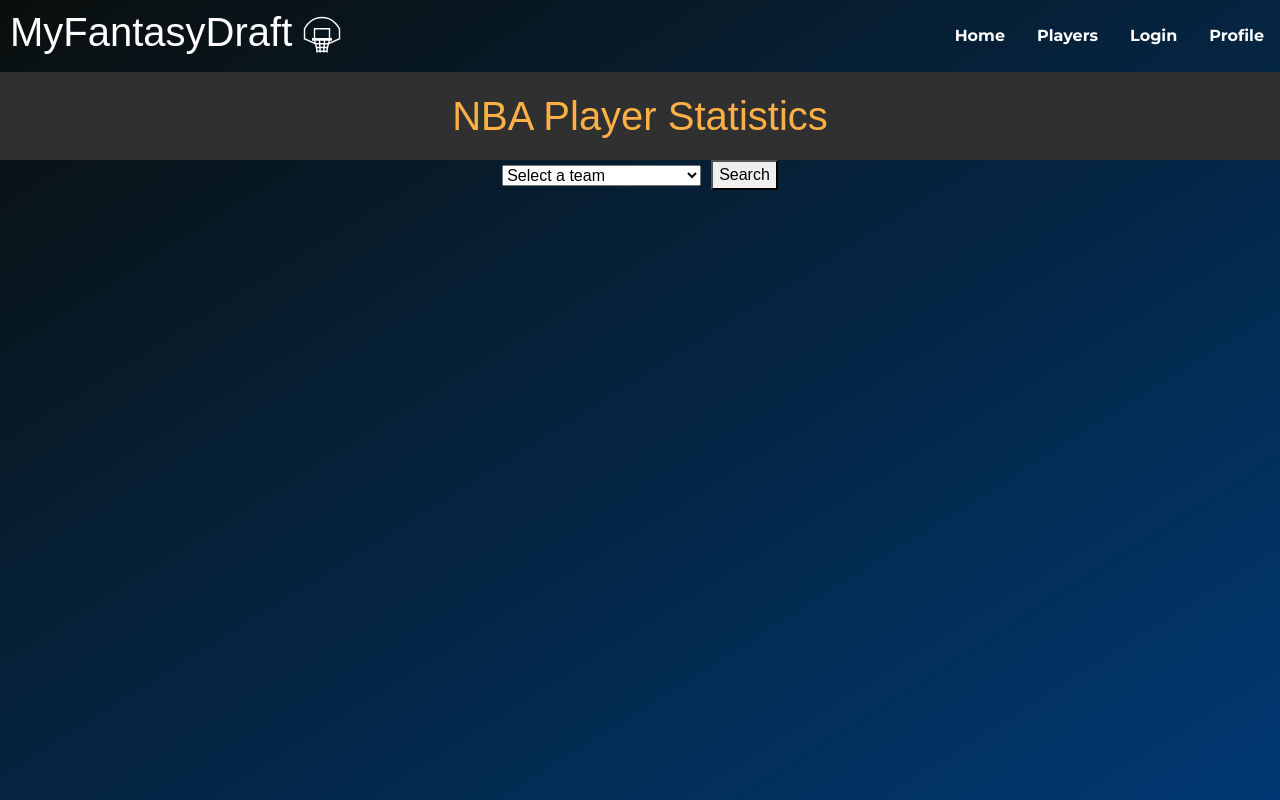
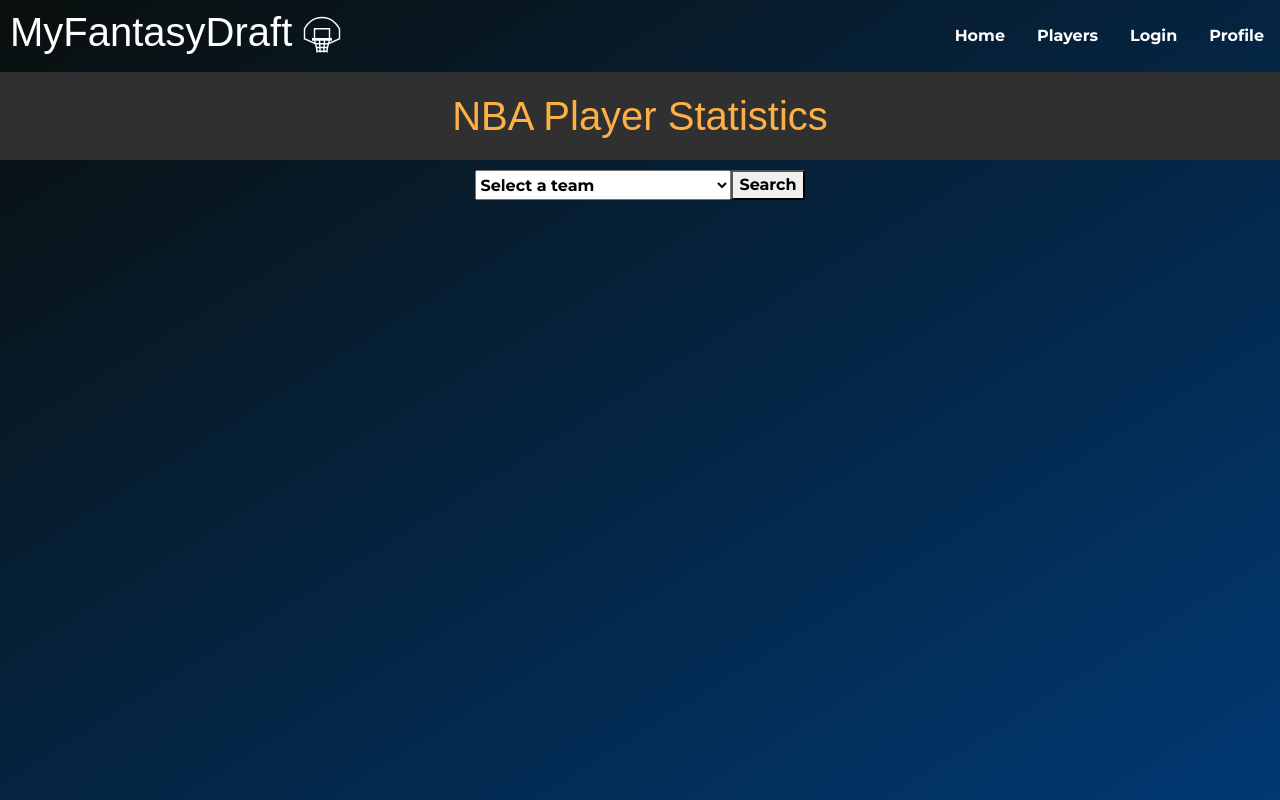
Before and after one commit to DevonMcfarlen/MyFantasyDraft, a React (Vite) app in the folder client/: page /players in a window 1280 px wide. Built offline with nearby package versions, Linux system fonts and the light colour scheme; a web font is replaced by a local one.

Commit message:
edited cards searchbar/card button

```diff
--- a/client/src/pages/Cards.jsx
+++ b/client/src/pages/Cards.jsx
@@ -108,7 +108,7 @@ function Cards(props) {
                             <p>Avg assists: { !playerStorage.find(obj => {return obj.id == props.teamPlayers[i].id}) ? ('') : (playerStorage.find(obj => {return obj.id == props.teamPlayers[i].id}).stats.aAssists)}</p>
                             <p>Avg Total Rebounds: { !playerStorage.find(obj => {return obj.id == props.teamPlayers[i].id}) ? ('') : (playerStorage.find(obj => {return obj.id == props.teamPlayers[i].id}).stats.aTotReb)}</p>
                             <p>Avg FGP: { !playerStorage.find(obj => {return obj.id == props.teamPlayers[i].id}) ? ('') : (playerStorage.find(obj => {return obj.id == props.teamPlayers[i].id}).stats.aFGP)}</p>
-                            <button className='backBtn' onClick={() => {savePlayer()}}>Add Player</button>
+                            <button className='backBtn btn btn-primary' onClick={() => {savePlayer()}}>Add Player</button>
                         </div>
                     </div>
                 </label>
--- a/client/src/pages/Login.jsx
+++ b/client/src/pages/Login.jsx
@@ -69,7 +69,7 @@ const Login = () => {
                     <label htmlFor="inputPassword" className="form-label">Password</label>
                     <input type="password" className="form-control" id='inputPassword' value={formState.password} onChange={handleChange}/>
                 </div>
-                <Link to='/profile' type="submit" className="btn btn-primary">Login</Link>
+                <Link to='/profile' type="submit" className="btn btn-primary login-btn">Login</Link>
             </form>
             <form onSubmit={SignupFormSubmit} className='signUpForm'>
                 <h2 className='signupHeader'>Sign up</h2>
@@ -85,7 +85,7 @@ const Login = () => {
                     <label htmlFor="inputNewPassword" className="form-label">Password</label>
                     <input type="password" className="form-control" id='inputNewPassword' value={formState.password} onChange={handleChange}/>
                 </div>
-                <Link to='/profile' type="submit" className="btn btn-primary">Sign up</Link>
+                <Link to='/profile' type="submit" className="btn btn-primary signup-btn">Sign up</Link>
             </form>
         </div>
         </div>
--- a/client/src/pages/PlayersPage.jsx
+++ b/client/src/pages/PlayersPage.jsx
@@ -72,8 +72,8 @@ function PlayersPage() {
             <header>
                 <h1>{selectedTeam ? `${teams.find((team) => team.id === Number(selectedTeam)).name}'s Player Statistics` : 'NBA Player Statistics'}</h1>
             </header>
-            <div style={{ display: 'flex', flexDirection: 'row', alignItems: 'center', justifyContent: 'center', marginBotton: '20px'}}>
-                <select value={selectedTeam} onChange={(e) => setSelectedTeam(e.target.value)}>
+            <div className='searchSection' style={{ display: 'flex', flexDirection: 'row', alignItems: 'center', justifyContent: 'center', marginBotton: '20px'}}>
+                <select className='searchBar' value={selectedTeam} onChange={(e) => setSelectedTeam(e.target.value)}>
                     <option value="">Select a team</option>
                     {teams.map((team) => (
                         <option key={team.id} value={team.id}>
@@ -81,7 +81,7 @@ function PlayersPage() {
                         </option>
                     ))}
                 </select>
-                <button type="button" onClick={getTeam} style={{ marginLeft: '10px'}}>
+                <button type="button" onClick={getTeam} style={{fontFamily:'Montserrat'}}>
                     Search
                 </button>
             </div>
--- a/client/style/Cards.css
+++ b/client/style/Cards.css
@@ -21,8 +21,13 @@ label{
     margin-top: 20px;
     width:100%;
     height:100%;
-    text-align: center;
+    /* text-align: center; */
     backface-visibility: hidden;
+    display: flex;
+    flex-direction: column;
+    justify-content: center;
+    align-items: center;
+    font-family: 'Montserrat', sans-serif;
 }
 .flip-card .back{
     display: flex;
@@ -38,6 +43,7 @@ label{
 .flip-card .back{
     transform:rotateX(180deg);
     color:000;
+    font-family: 'Montserrat', sans-serif;
 }
 input{
     display:none;
@@ -50,8 +56,16 @@ input{
     display: flex;
     justify-content: center;
     margin: 0 auto;
-    border-radius: 5px;
+    border-radius: 15px;
 }
 .card-header{
     text-align: center;
 }
+.searchBar{
+    width:20vw;
+    height:30px;
+    font-family: 'Montserrat', sans-serif;
+}
+.searchSection{
+   margin-top: 10px;
+}
--- a/client/style/Login.css
+++ b/client/style/Login.css
@@ -45,3 +45,11 @@
     color:#fff;
     font-family: 'Montserrat', sans-serif;
 }
+
+.login-btn{
+    font-family: 'Montserrat', sans-serif;
+}
+
+.signup-btn{
+    font-family: 'Montserrat', sans-serif;
+}
```
